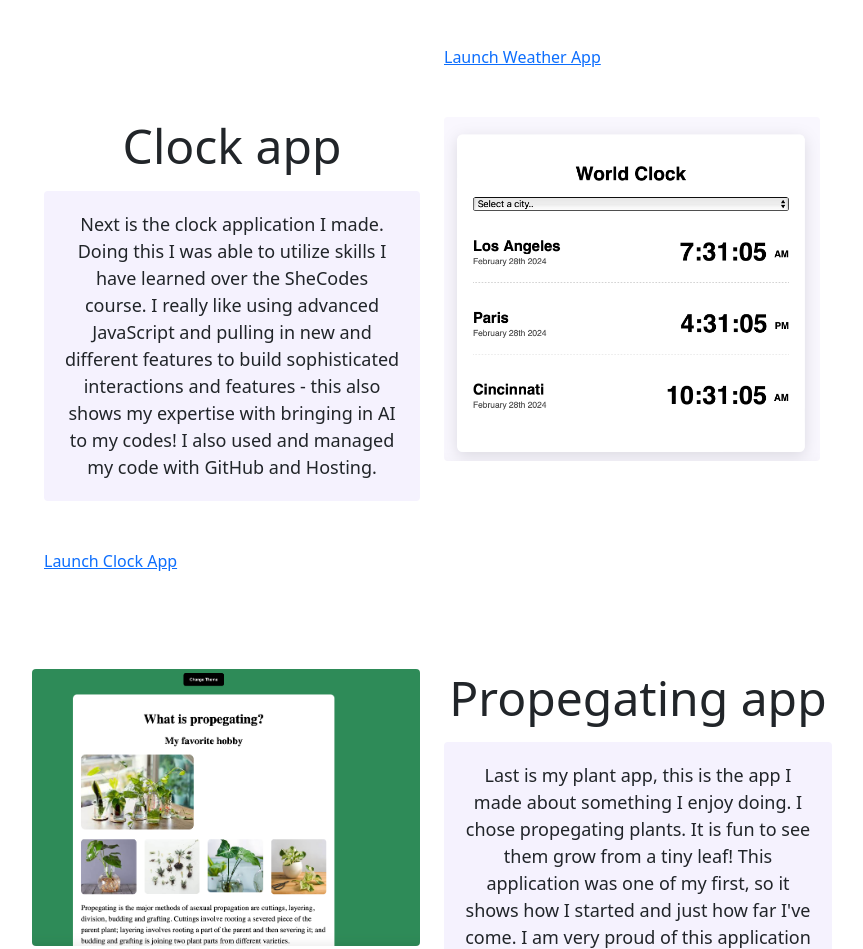
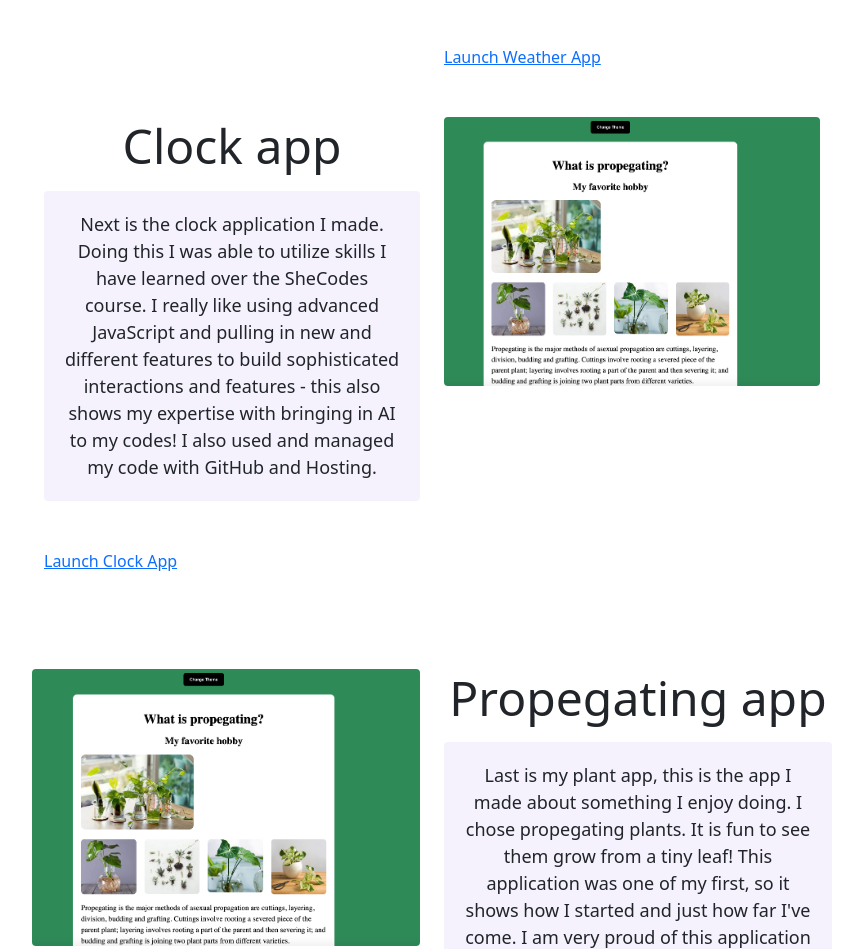
Before and after one commit to gracesize/responsive-portfoliograce, a website: page index.html in a window 1280 px wide. Shown: the part 851-1800 px from the top of the page, without its empty margins (208-1071 px from the left). Drawn offline with nearby package versions, Linux system fonts and the light colour scheme; files whose address does not match are found by name.

Commit message:
fixed photos

```diff
--- a/index.html
+++ b/index.html
@@ -83,12 +83,12 @@
             <a href="#" class="primary-link">Launch Clock App</a>
           </div>
           </div>
-          <div class="col-md-6"> <img src="/Users/gracesizemore/Desktop/responsive-portfoliograce/clock.png" class="img-fluid rounded" /> </div>
+          <div class="col-md-6"> <img src="images/plant.png" class="img-fluid rounded" /> </div>
           </div>
           </div>
       <div class="row mt-5">
         <div class="col-md-6">
-          <img src="/Users/gracesizemore/Desktop/plant.png" class="img-fluid rounded" />
+          <img src="images/plant.png" class="img-fluid rounded" />
           </div>
         <div class="col-md-6">
           <h2 class="mb-3">Propegating app</h2>
```
